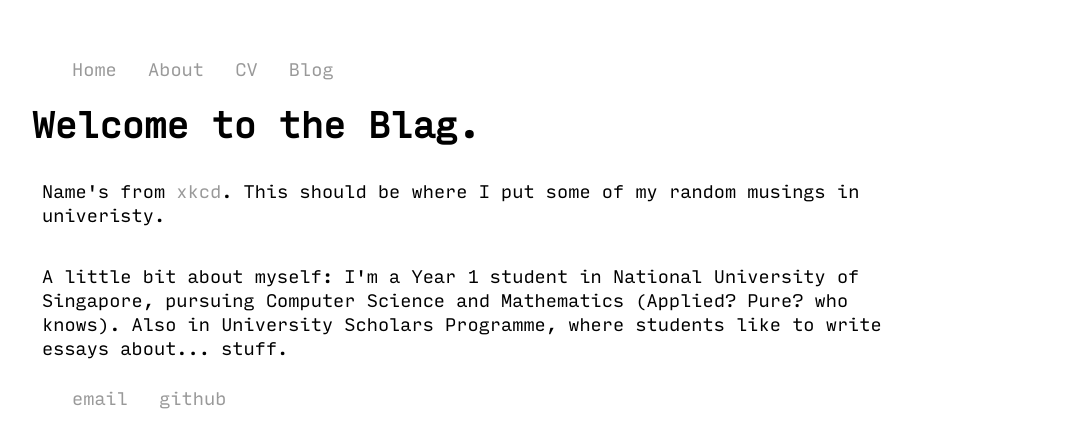
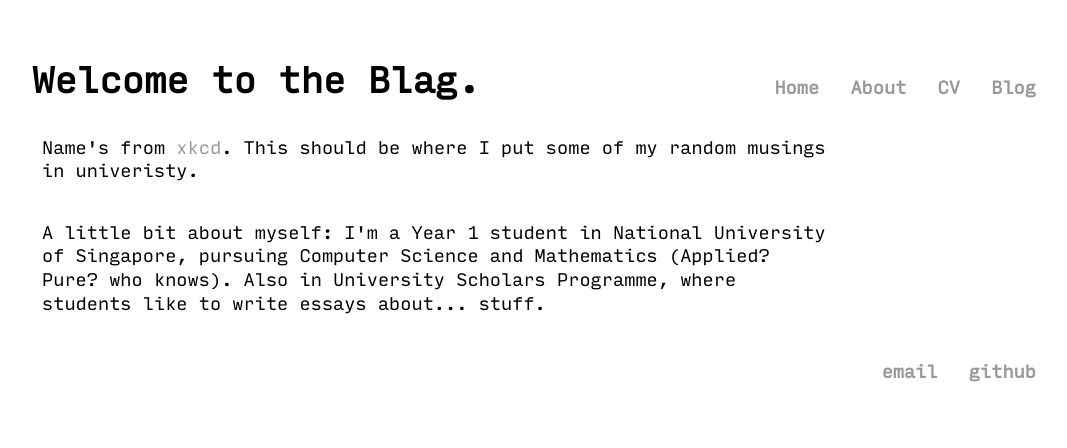
Before and after one commit to theodoreleebrant/theodoreleebrant.github.io, a Jekyll site: the page built from index.html, in a window 1280 px wide. Shown: the top 448 px of the page, without its empty margins (96-1163 px from the left). Built offline with Jekyll 4.4.1, drawn with Linux system fonts in a browser that asks for light colours.

Commit message:
CSS alignment fix

```diff
--- a/css/main.css
+++ b/css/main.css
@@ -13,7 +13,7 @@ body {
     font-size:110%;
 }
 
-nav ul, footer ul, p, {
+nav ul, footer ul {
     float: right;
     padding: 0px;
     list-style: none;
@@ -21,13 +21,11 @@ nav ul, footer ul, p, {
 }
 p {
     padding: 10px;
-    list-style: none;
     line-height:135%;
-    max-width: 50em;
+    max-width: 45em;
 }
 h1, h2, h3, h4, h5, h6 {
     padding: 0px;
-    list-style: none;
 }
 nav ul li, footer ul li {
     display: inline;
```
